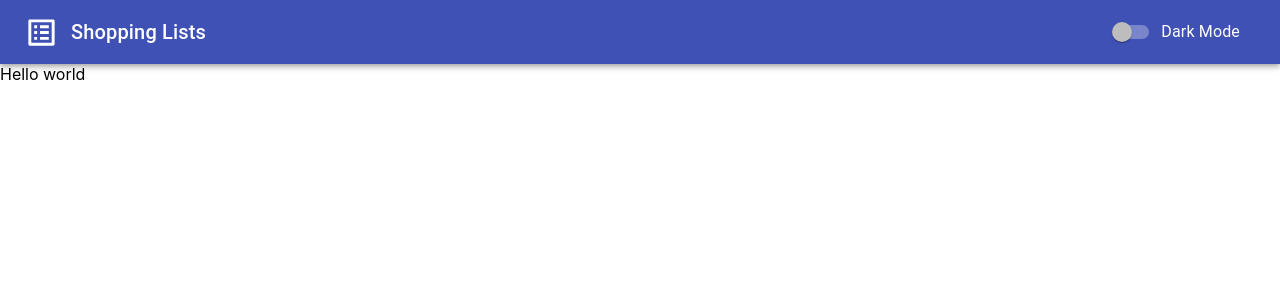
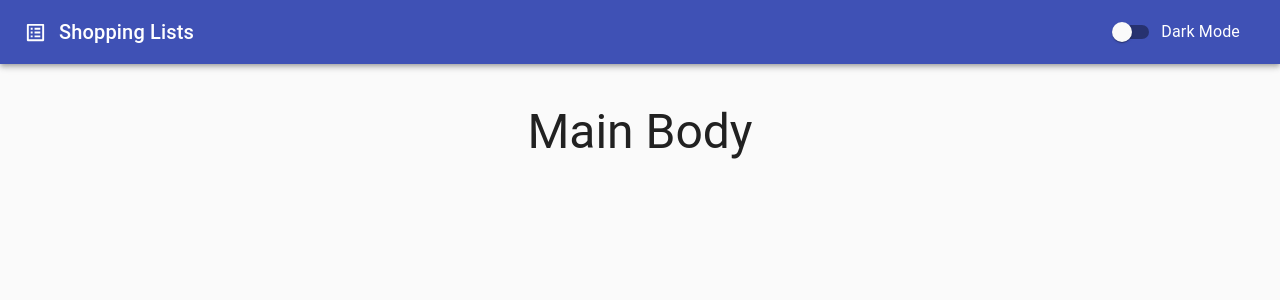
Before and after one commit to JLKP001/Shopping-Lists, a React (Create React App) app in the folder shopping-lists/: page / in a window 1280 px wide. Shown: the top 300 px of the page. Built offline with nearby package versions, Linux system fonts and the light colour scheme.

Commit message:
Implemented isDarkMode toggle

```diff
--- a/shopping-lists/src/App.js
+++ b/shopping-lists/src/App.js
@@ -1,18 +1,22 @@
-import React from "react";
-import { createMuiTheme, ThemeProvider } from "@material-ui/core";
+import React, { useState } from "react";
+import { createMuiTheme, CssBaseline, ThemeProvider } from "@material-ui/core";
 import { Header } from "./components/Header";
-
-const theme = createMuiTheme({
-  palette: {
-    type: "dark",
-  },
-});
+import { MainBody } from "./components/MainBody";
 
 const App = () => {
+  const [isDarkMode, setIsDarkMode] = useState(false);
+
+  const theme = createMuiTheme({
+    palette: {
+      type: `${isDarkMode ? "dark" : "light"}`,
+    },
+  });
+
   return (
     <ThemeProvider theme={theme}>
-      <Header />
-      <div>Hello world</div>
+      <Header isDarkMode={isDarkMode} setIsDarkMode={setIsDarkMode} />
+      <MainBody />
+      <CssBaseline />
     </ThemeProvider>
   );
 };
--- a/shopping-lists/src/components/Header.js
+++ b/shopping-lists/src/components/Header.js
@@ -14,8 +14,12 @@ const useStyles = makeStyles((theme) => ({
   title: { flexGrow: 1 },
 }));
 
-export const Header = () => {
+export const Header = ({ isDarkMode, setIsDarkMode }) => {
   const classes = useStyles();
+
+  const handleChangeDarkMode = (event) => {
+    setIsDarkMode(!isDarkMode);
+  };
 
   return (
     <AppBar position="static">
@@ -24,7 +28,12 @@ export const Header = () => {
         <Typography variant="h6" className={classes.title}>
           Shopping Lists
         </Typography>
-        <FormControlLabel control={<Switch />} label="Dark Mode" />
+        <FormControlLabel
+          control={
+            <Switch checked={isDarkMode} onChange={handleChangeDarkMode} />
+          }
+          label="Dark Mode"
+        />
       </Toolbar>
     </AppBar>
   );
--- /dev/null
+++ b/shopping-lists/src/components/MainBody.js
@@ -0,0 +1,19 @@
+import { makeStyles, Typography } from "@material-ui/core";
+import React from "react";
+
+const useStyles = makeStyles((theme) => ({
+  root: {
+    backgroundColor: theme.palette.background.main,
+    textAlign: "center",
+    padding: theme.spacing(5),
+  },
+}));
+
+export const MainBody = () => {
+  const classes = useStyles();
+  return (
+    <div className={classes.root}>
+      <Typography variant="h3">Main Body</Typography>
+    </div>
+  );
+};
```
